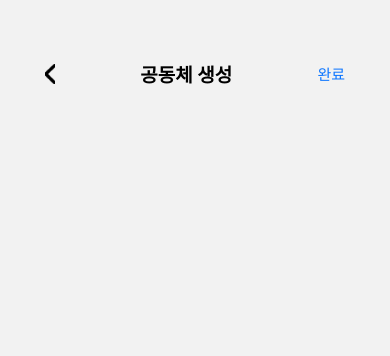
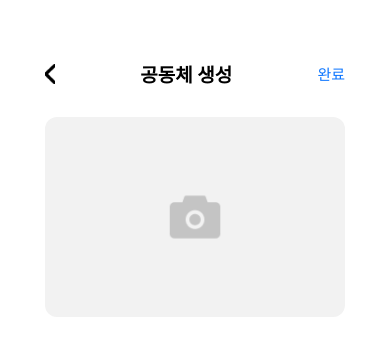
Before and after one commit to Bamdoliro/G-A, a React Native app: screen /GatiProducePage in a window 390 px wide. Shown: the top 356 px of the page. Built offline with nearby package versions, Linux system fonts and the light colour scheme.

Commit message:
ADD :: CameraContent 부분

```diff
--- a/pages/CommunityScreen.js
+++ b/pages/CommunityScreen.js
@@ -2,7 +2,7 @@ import { Text, ScrollView } from 'react-native';
 import AddPostBtn from '../components/common/AddPostBtn/AddPostBtn';
 import SafeAreaView from "../components/common/SafeAreaView/SafeAreaView";
 
-export default function CommunityScreen({navigation}) {
+export default function CommunityScreen({ navigation }) {
     const ClickAddPostBtn = () => {
         navigation.navigate('GatiProducePage')
     }
@@ -12,7 +12,9 @@ export default function CommunityScreen({navigation}) {
             <ScrollView>
                 <Text>CommunityScreen</Text>
             </ScrollView>
-            <AddPostBtn onPress={ClickAddPostBtn} />
+            <AddPostBtn
+                onPress={ClickAddPostBtn}
+            />
         </SafeAreaView>
     );
 }
--- a/pages/GatiProducePage.js
+++ b/pages/GatiProducePage.js
@@ -1,12 +1,18 @@
 import { View, StyleSheet, TouchableOpacity, Image, Text } from "react-native";
 import ArrowIcon from "../assets/arrow.png"
+import CameraIcon from "../assets/camera.png"
 
-export default function GatiProducePage() {
+export default function GatiProducePage({navigation}) {
+
+    const BeforeScreen = (navigation) => {
+        navigation.pop();
+    }
+
     return (
         <View style={styles.GatiProduceContainer}>
             {/* Header 부분 */}
             <View style={styles.GatiProduceHeader}>
-                <TouchableOpacity>
+                <TouchableOpacity onPress={BeforeScreen}>
                     <Image
                         source={ArrowIcon}
                         style={styles.ArrowIcon}
@@ -23,7 +29,10 @@ export default function GatiProducePage() {
             </View>
             {/* 사진 */}
             <View style={styles.UploadImgContent}>
-
+                <Image
+                    source={CameraIcon}
+                    style={styles.CameraIcon}
+                />
             </View>
         </View>
     )
@@ -32,7 +41,8 @@ export default function GatiProducePage() {
 const styles = StyleSheet.create({
     GatiProduceContainer: {
         flex: 1,
-        alignItems: "center"
+        alignItems: "center",
+        backgroundColor: "#fff"
     },
     GatiProduceHeader: {
         flexDirection: "row",
@@ -54,6 +64,16 @@ const styles = StyleSheet.create({
         color: "#0D76FF"
     },
     UploadImgContent: {
-
+        width: 300,
+        height: 200,
+        borderRadius: 12,
+        backgroundColor: "#F2F2F2",
+        marginTop: 30,
+        alignItems: "center",
+        justifyContent: "center"
+    },
+    CameraIcon: {
+        width: 60,
+        height: 60
     }
 })
```
Also changed, not shown: assets/camera.png (added).
